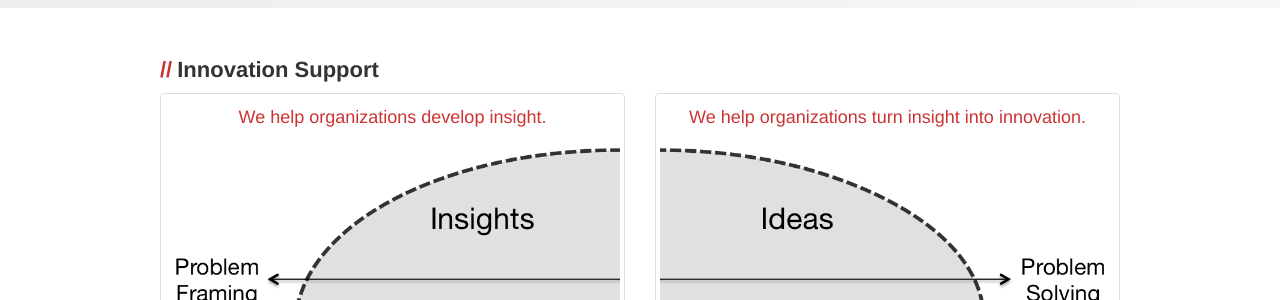
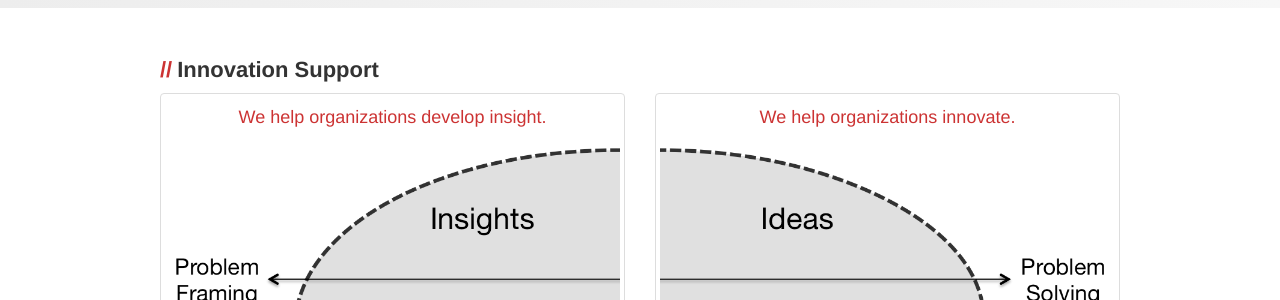
Before and after one commit to verosadvisors/verosadvisors, a Jekyll site: the page built from services.html, in a window 1280 px wide. Shown: the part 374-674 px from the top of the page. Built offline with Jekyll 4.4.1, drawn with Linux system fonts in a browser that asks for light colours; Markdown is read by kramdown in place of the engine named in the settings; comment, search, counter and statistics services are not loaded.

Commit message:
Update services.html

```diff
--- a/services.html
+++ b/services.html
@@ -36,7 +36,7 @@ headline: "We work with forward facing groups on growth initiatives.  We help or
 
 <div class="col-md-6">
   <div class="thumbnail">
-    <h4>We help organizations turn insight into innovation.</h4>
+    <h4>We help organizations innovate.</h4>
     <img class="services centered" src="./assets/img/services/ps.png" alt="" />
     <p>
      <b>Ideas:</b>
```
